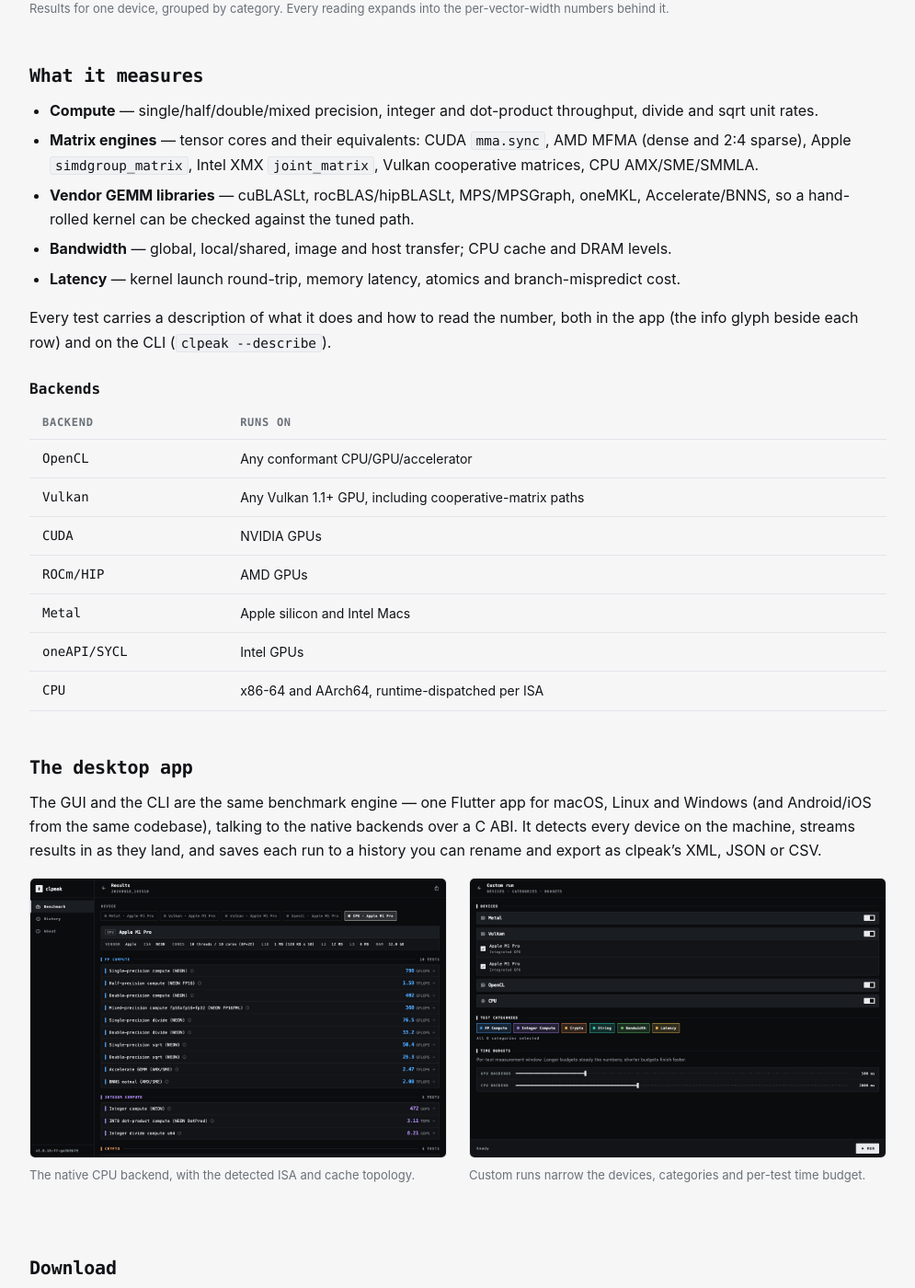
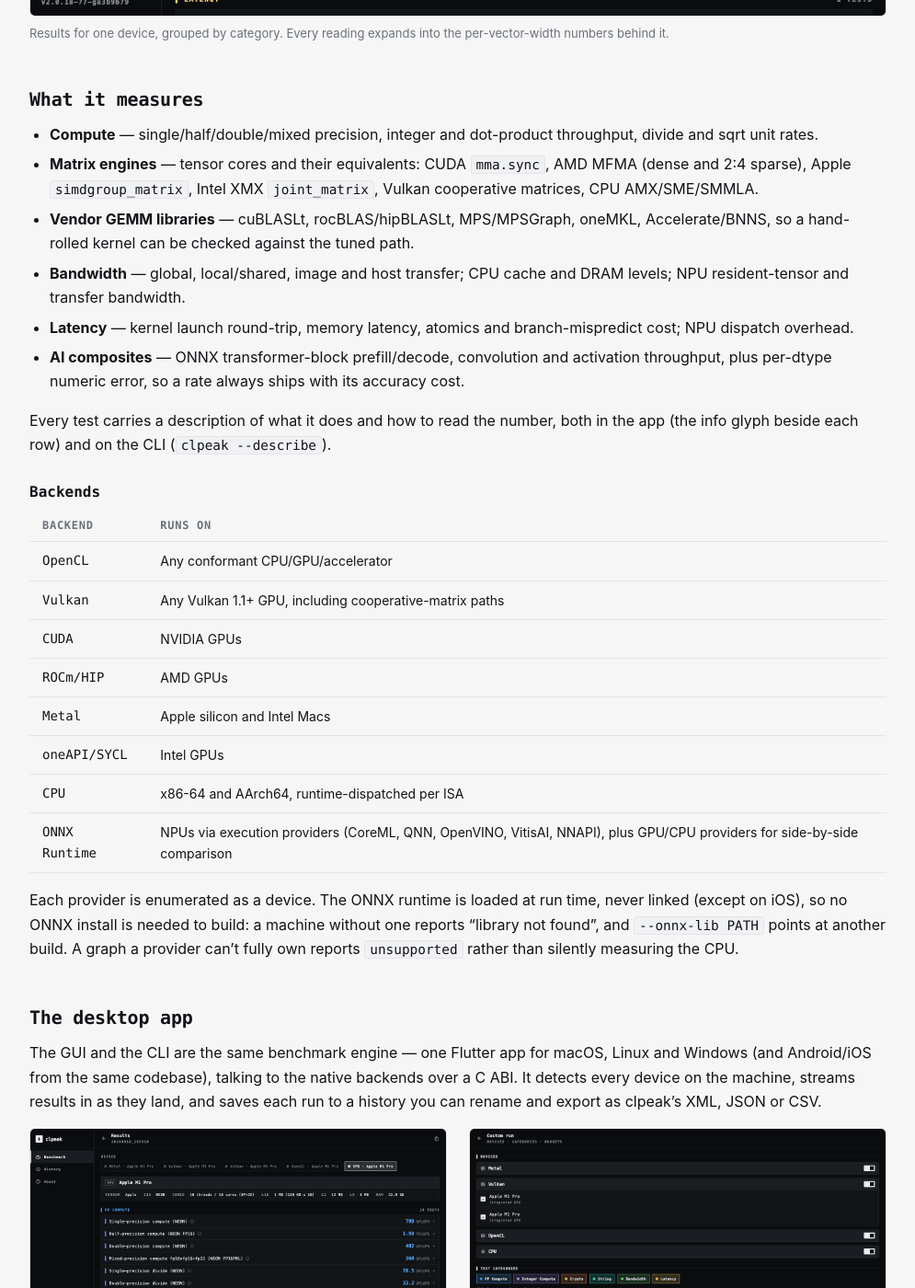
Before and after one commit to krrishnarraj/clpeak, a Jekyll site: the page built from docs/index.md, in a window 1280 px wide and 1400 px high, scrolled down 926 px. Shown: the whole window at 92% size, without its empty margins (142-1137 px from the left). Built offline with Jekyll 4.4.1, drawn with Linux system fonts in a browser that asks for light colours; comment, search, counter and statistics services are not loaded; some of the changed text lies outside the part shown.

Commit message:
docs update

```diff
--- a/docs/index.md
+++ b/docs/index.md
@@ -4,13 +4,14 @@
 ---
 
 A synthetic micro-benchmark for measuring the **peak achievable compute
-performance** of CPUs and GPUs. It exercises tight vector, MAD and MMA kernels,
+performance** of CPUs, GPUs and NPUs. It exercises tight vector, MAD and MMA kernels,
 together with vendor-optimized GEMM libraries, to expose what the silicon can
 actually reach — not what the spec sheet claims.
 {: .lede }
 
 Originally an OpenCL benchmark, clpeak now drives OpenCL, Vulkan, CUDA,
-ROCm/HIP, Metal, oneAPI/SYCL and a native CPU backend from one codebase, so the
+ROCm/HIP, Metal, oneAPI/SYCL, a native CPU backend and an ONNX Runtime backend
+(NPUs via execution providers) from one codebase, so the
 same tests can be compared across APIs on the same machine.
 
 <figure>
@@ -33,9 +34,12 @@
   oneMKL, Accelerate/BNNS, so a hand-rolled kernel can be checked against the
   tuned path.
 - **Bandwidth** — global, local/shared, image and host transfer; CPU cache and
-  DRAM levels.
+  DRAM levels; NPU resident-tensor and transfer bandwidth.
 - **Latency** — kernel launch round-trip, memory latency, atomics and
-  branch-mispredict cost.
+  branch-mispredict cost; NPU dispatch overhead.
+- **AI composites** — ONNX transformer-block prefill/decode, convolution and
+  activation throughput, plus per-dtype numeric error, so a rate always ships
+  with its accuracy cost.
 
 Every test carries a description of what it does and how to read the number,
 both in the app (the info glyph beside each row) and on the CLI
@@ -54,8 +58,15 @@
 | Metal | Apple silicon and Intel Macs |
 | oneAPI/SYCL | Intel GPUs |
 | CPU | x86-64 and AArch64, runtime-dispatched per ISA |
+| ONNX Runtime | NPUs via execution providers (CoreML, QNN, OpenVINO, VitisAI, NNAPI), plus GPU/CPU providers for side-by-side comparison |
 
 </div>
+
+Each provider is enumerated as a device. The ONNX runtime is loaded at run
+time, never linked (except on iOS), so no ONNX install is needed to build:
+a machine without one reports "library not found", and `--onnx-lib PATH`
+points at another build. A graph a provider can't fully own reports
+`unsupported` rather than silently measuring the CPU.
 
 ## The desktop app
 
@@ -148,7 +159,8 @@
 
 Optional backends are auto-detected and enabled when their SDK is found; each
 one can be turned off at configure time (`-DCLPEAK_ENABLE_CUDA=OFF` and
-friends). The desktop app builds alongside the CLI whenever the Flutter SDK is
+friends). The ONNX backend needs no SDK — only its vendored header — and the
+desktop app builds alongside the CLI whenever the Flutter SDK is
 on `PATH`, landing in `build/clpeak-gui/`.
 
 ## Command line
@@ -160,6 +172,7 @@
 ./clpeak                            # every test, every available backend
 ./clpeak --metal                    # one backend
 ./clpeak --cuda --vulkan            # or several
+./clpeak --onnx --onnx-device 0     # one NPU/GPU provider (--onnx-lib PATH picks the runtime)
 ./clpeak --single-precision-compute # one test, everywhere
 ./clpeak --describe                 # explain what each reading measures
 ./clpeak -o out.clpeak.json         # save results (one JSON document)
```
Also changed, not shown: README.md.
